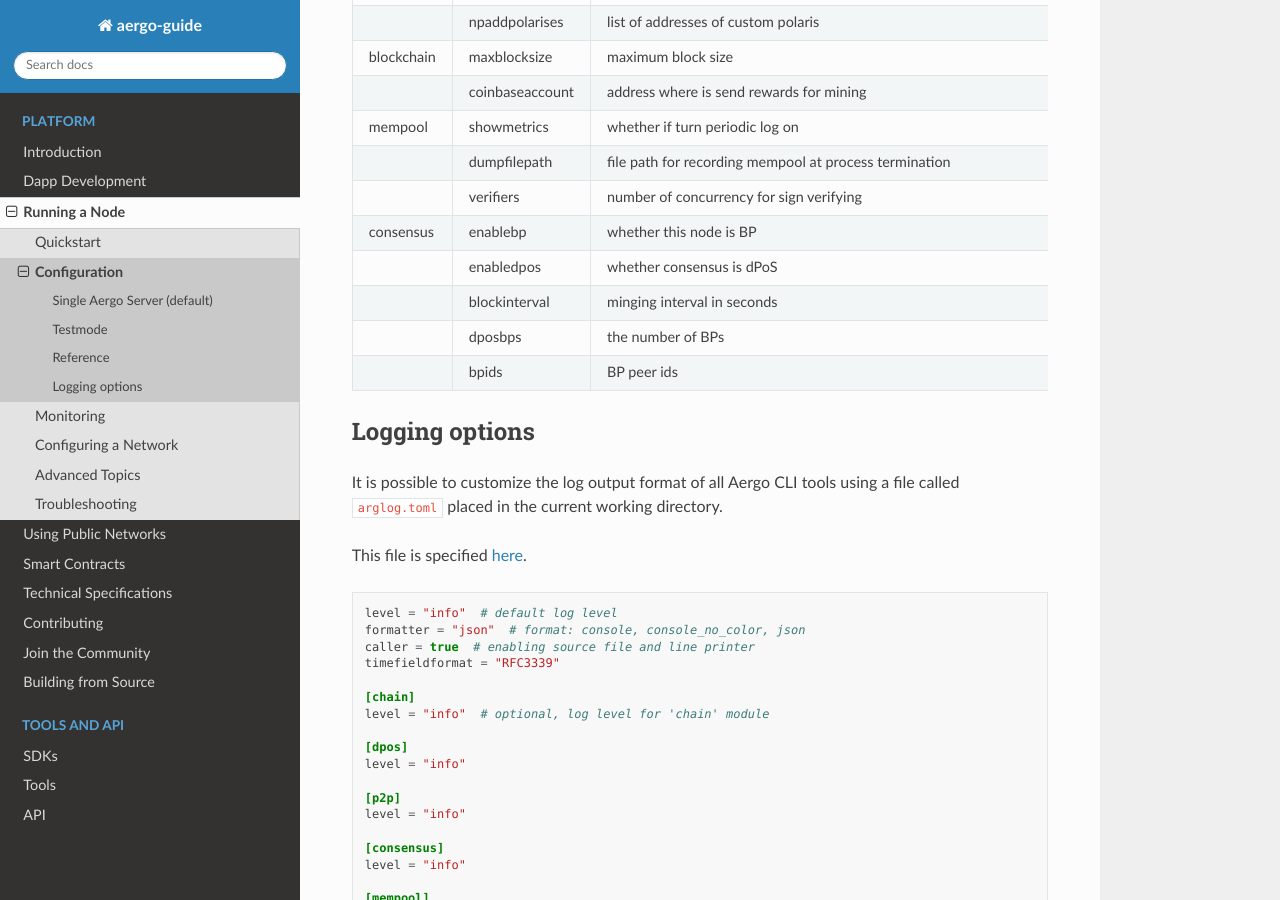
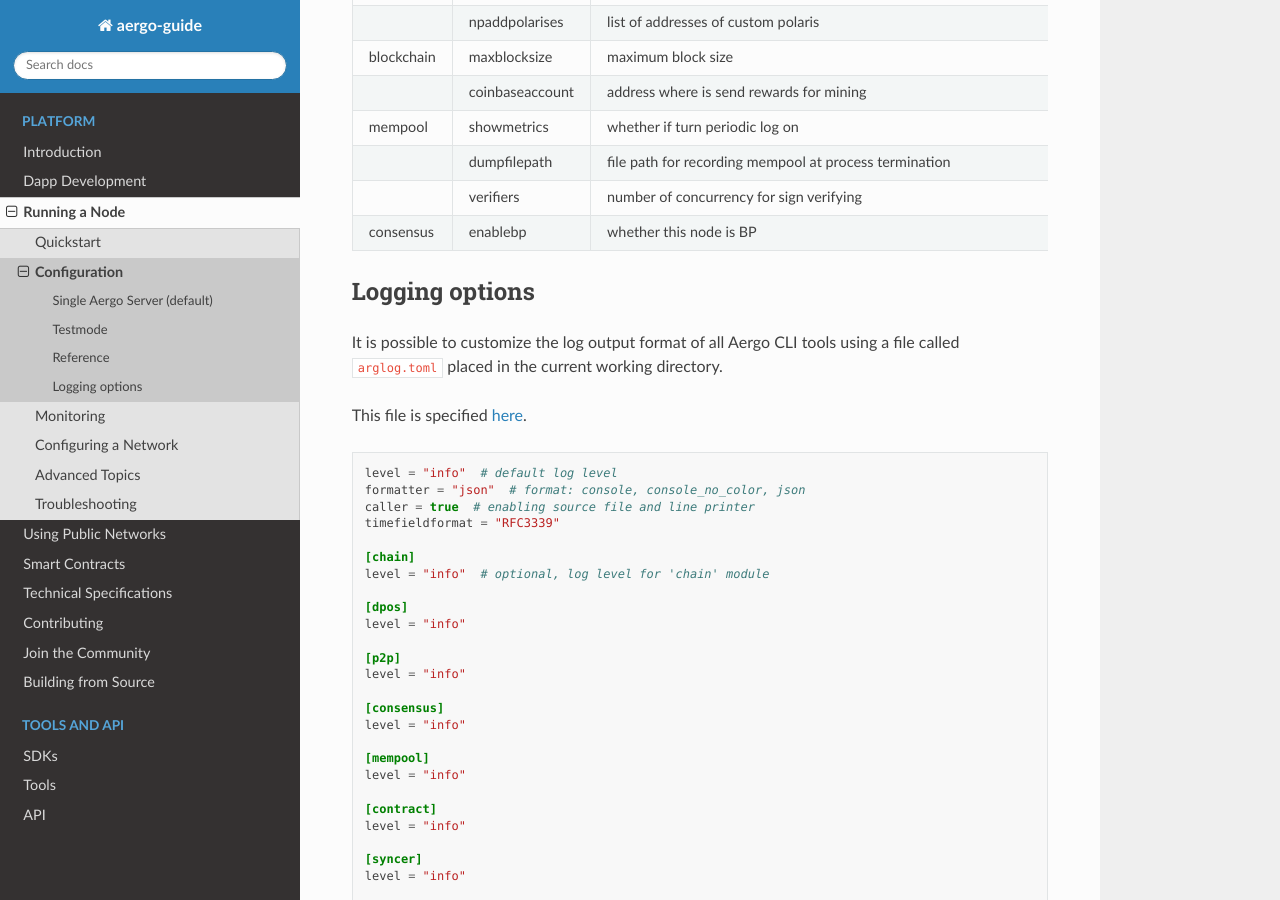
Before and after one commit to aergoio/guide, a Sphinx documentation site: the page built from source/running-node/configuration.md, in a window 1280 px wide and 900 px high, scrolled down 2531 px. Built offline with Sphinx 7.4.7 and the Read the Docs theme 2.0.0, drawn with Linux system fonts in a browser that asks for light colours.

```diff
--- a/source/running-node/configuration.md
+++ b/source/running-node/configuration.md
@@ -108,10 +108,6 @@
 |               | dumpfilepath     | file path for recording mempool at process termination |
 |               | verifiers        | number of concurrency for sign verifying |
 | consensus     | enablebp         | whether this node is BP                  |
-|               | enabledpos       | whether consensus is dPoS                |
-|               | blockinterval    | minging interval in seconds              |
-|               | dposbps          | the number of BPs                        |
-|               | bpids            | BP peer ids                              |
 
 ## Logging options
 
```
